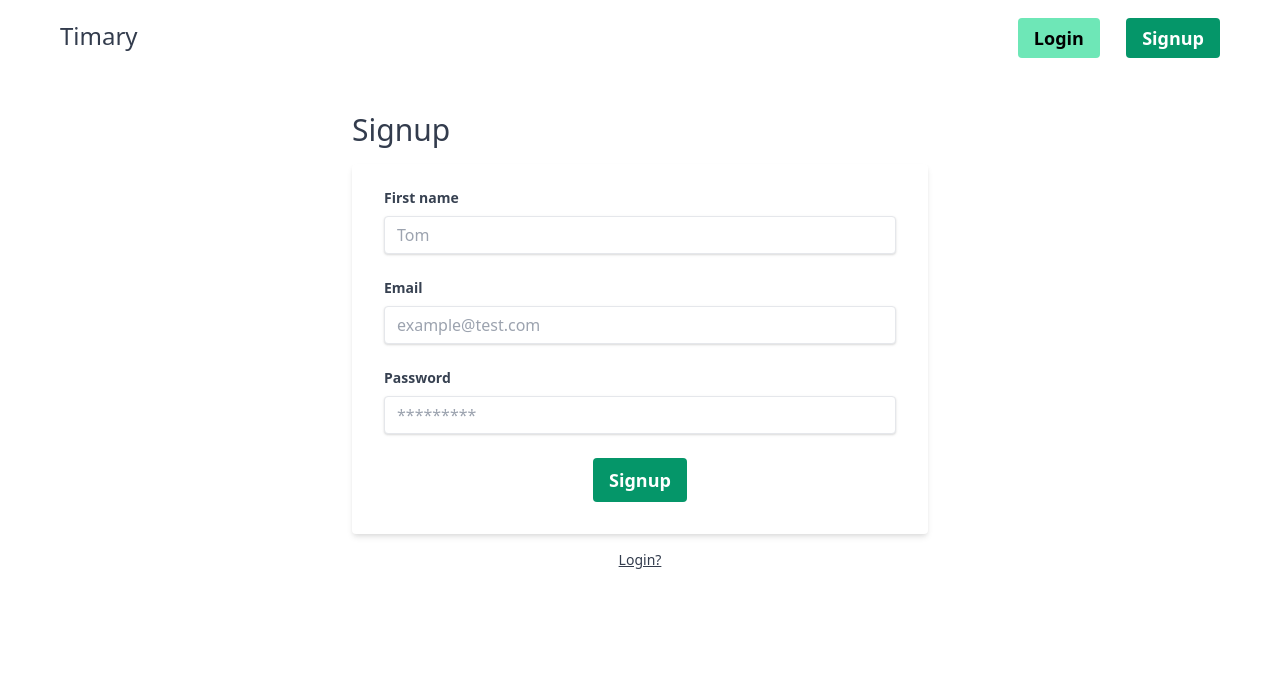
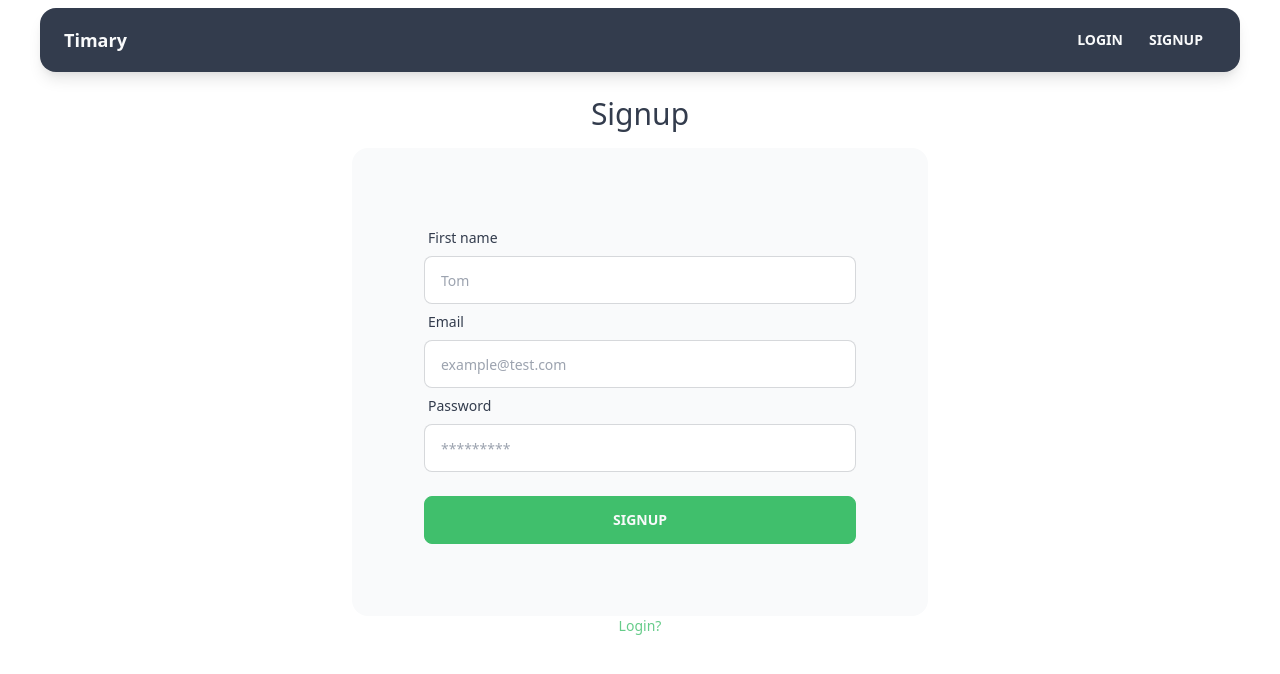
Before and after one commit to Afani97/Timary, a Django app: page /signup/ in a window 1280 px wide. Shown: the top 674 px of the page. Run offline with Django 3.2, Linux system fonts and the light colour scheme; some libraries are stand-ins or nearby versions.

Commit message:
add dasiyui classes

```diff
--- a/timary/templates/auth/signup.html
+++ b/timary/templates/auth/signup.html
@@ -3,20 +3,18 @@
 
 {% block content %}
 
-<div class="max-w-xl mx-auto">
+<div class="max-w-xl mx-auto mt-6">
+    <h1 class="text-3xl mb-4 text-center">Signup</h1>
 
-    <h1 class="text-3xl mb-4">Signup</h1>
-
-    {% if form.errors %}
-        <p class="text-red-600 font-bold">Email or password are not correct</p>
-    {% endif %}
-
-    {% include 'partials/_form.html' with btn_title='Signup' %}
+    <div class="p-10 card bg-base-200">
+        <div class="card-body">
+            {% include 'partials/_form.html' with btn_title='Signup' %}
+        </div>
+    </div>
 
     <p class="flex justify-center">
-        <a class="text-sm underline" href="{% url 'timary:login' %}">Login?</a>
+        <a class="text-sm btn-link" href="{% url 'timary:login' %}">Login?</a>
     </p>
-
 </div>
 
 {% endblock %}
--- a/timary/templates/partials/_form.html
+++ b/timary/templates/partials/_form.html
@@ -1,11 +1,11 @@
 {% load filters %}
 
-<form method="post" class="bg-white shadow-md rounded px-8 pt-6 pb-8 mb-4">
+<form method="post">
     {% csrf_token %}
     {% for field in form %}
-        <div class="mb-6">
-            <label class="block text-gray-700 text-sm font-bold mb-2"> {{ field.label }}</label>
-            {{ field | addclass:"shadow appearance-none border rounded w-full py-2 px-3 text-gray-700 leading-tight focus:outline-none focus:shadow-outline" }}
+        <div class="form-control">
+            <label class="label"><span class="label-text">{{ field.label }}</span> </label>
+            {{ field | addclass:"input input-bordered" }}
             {% for error in field.errors %}
                 <div class="text-red-600">
                     <strong>{{ error|escape }}</strong>
@@ -13,13 +13,10 @@
             {% endfor %}
         </div>
     {% endfor %}
-    <div class="flex content-center justify-between justify-around">
+    <div class="form-control mt-6">
         {% if cancel_url %}
             <a class="self-center" href="{% url cancel_url %}">Cancel</a>
         {% endif %}
-        <button class="bg-green-600 hover:bg-green-900 text-white text-lg font-bold py-2 px-4 rounded"
-                type="submit">
-            {{btn_title}}
-        </button>
+        <button class="btn btn-primary btn-active" type="submit">{{ btn_title }}</button>
     </div>
 </form>
--- /dev/null
+++ b/timary/templates/partials/_navbar.html
@@ -0,0 +1,26 @@
+<div class="navbar mb-2 shadow-lg bg-neutral text-neutral-content rounded-box">
+  <div class="flex-1 px-2 mx-2">
+    <a class="text-lg font-bold" href="{% url 'timary:index' %}">
+        Timary
+  </a>
+  </div>
+  <div class="flex-none hidden px-2 mx-2 lg:flex">
+    <div class="flex items-stretch" hx-boost="true">
+        {% if request.user.is_authenticated %}
+            <a class="btn btn-ghost btn-sm rounded-btn"  href="{% url 'timary:manage_invoices' %}">
+                Invoices
+            </a>
+            <a class="btn btn-ghost btn-sm rounded-btn" href="{% url 'timary:user_profile' %}">
+                Profile
+            </a>
+        {% else %}
+            <a class="btn btn-ghost btn-sm rounded-btn"  href="{% url 'timary:login' %}">
+                Login
+            </a>
+            <a class="btn btn-ghost btn-sm rounded-btn" href="{% url 'timary:register' %}">
+                Signup
+            </a>
+        {% endif %}
+    </div>
+  </div>
+</div>
--- a/timary/templates/timary/base.html
+++ b/timary/templates/timary/base.html
@@ -1,5 +1,5 @@
 <!DOCTYPE html>
-<html lang="en" data-theme="emerald" class="dark">
+<html lang="en" data-theme="emerald">
 <head>
     <meta http-equiv="Content-Type" content="text/html; charset=utf-8">
     <meta charset="UTF-8" />
@@ -8,26 +8,9 @@
     <link rel="stylesheet" href="https://cdnjs.cloudflare.com/ajax/libs/tailwindcss/2.2.19/tailwind.min.css" integrity="sha512-wnea99uKIC3TJF7v4eKk4Y+lMz2Mklv18+r4na2Gn1abDRPPOeef95xTzdwGD9e6zXJBteMIhZ1+68QC5byJZw==" crossorigin="anonymous" referrerpolicy="no-referrer" />
     <title>Hello from Timary!</title>
 </head>
-<body class="md:mx-10 bg-white">
-    {# Nav Bar #}
-    <nav hx-boost="true" class="bg-white px-2 pt-5 md:p-5 md:text-2xl mb-10">
-        <div class="flex flex-row justify-between">
-            <a href="{% url 'timary:index' %}">Timary</a>
-            <div class="space-x-2 md:space-x-5">
-               {% if request.user.is_authenticated %}
-                    <a class="bg-green-300 hover:bg-green-700 text-black hover:text-white md:text-lg font-bold py-2 px-4 rounded"
-                       href="{% url 'timary:manage_invoices' %}">Invoices</a>
-                    <a class="bg-green-600 hover:bg-green-900 text-white md:text-lg font-bold py-2 px-4 rounded"
-                       href="{% url 'timary:user_profile' %}">Profile</a>
-                {% else %}
-                    <a class="bg-green-300 hover:bg-green-700 text-black hover:text-white md:text-lg font-bold py-2 px-4 rounded"
-                       href="{%  url 'timary:login' %}">Login</a>
-                    <a class="bg-green-600 hover:bg-green-900 text-white md:text-lg font-bold py-2 px-4 rounded"
-                       href="{%  url 'timary:register' %}">Signup</a>
-                {% endif %}
-            </div>
-        </div>
-    </nav>
+<body class="md:mx-10 mt-2">
+
+    {% include "partials/_navbar.html" %}
 
     {# Main Content  #}
     <main class="md:w-5/6 mx-auto px-1 md:px-10 pb-5">
--- a/timary/views/auth.py
+++ b/timary/views/auth.py
@@ -25,6 +25,8 @@ def register_user(request):
                 user_profile.save()
                 login(request, authenticated_user)
                 return redirect(reverse("timary:index"))
+            else:
+                form.add_error("email", "Unable to create account with credentials")
         else:
             return render(request, "auth/signup.html", {"form": form}, status=400)
     else:
@@ -42,6 +44,8 @@ def login_user(request):
             if user:
                 login(request, user)
                 return redirect(reverse("timary:index"))
+            else:
+                form.add_error("email", "Unable to verify credentials")
         return render(request, "auth/login.html", {"form": form}, status=400)
     else:
         form = LoginForm()
```
Also changed, not shown: timary/templates/auth/login.html (+8 -11 lines), timary/templates/partials/_dashboard_stats.html (+4 -8 lines).
